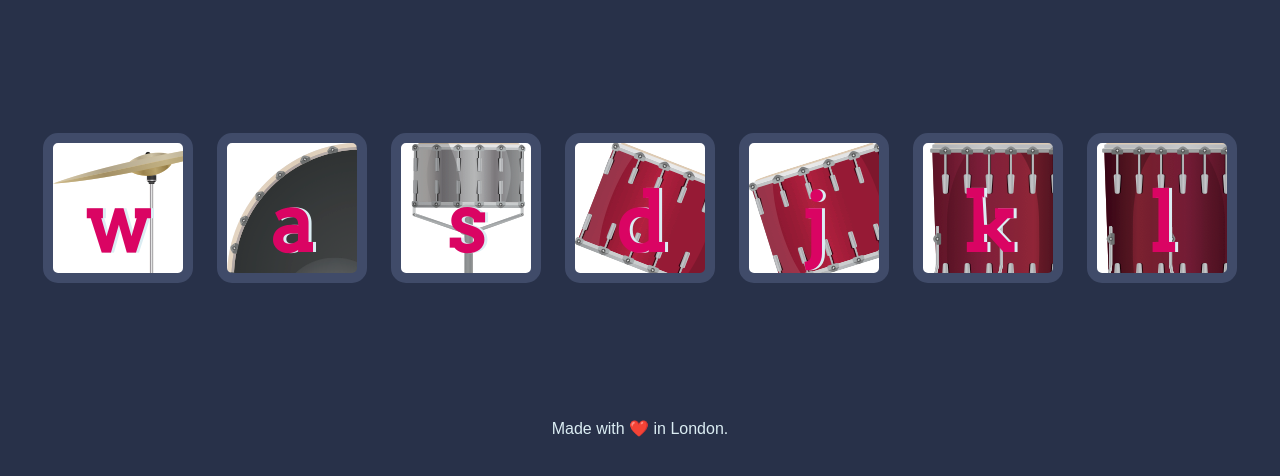
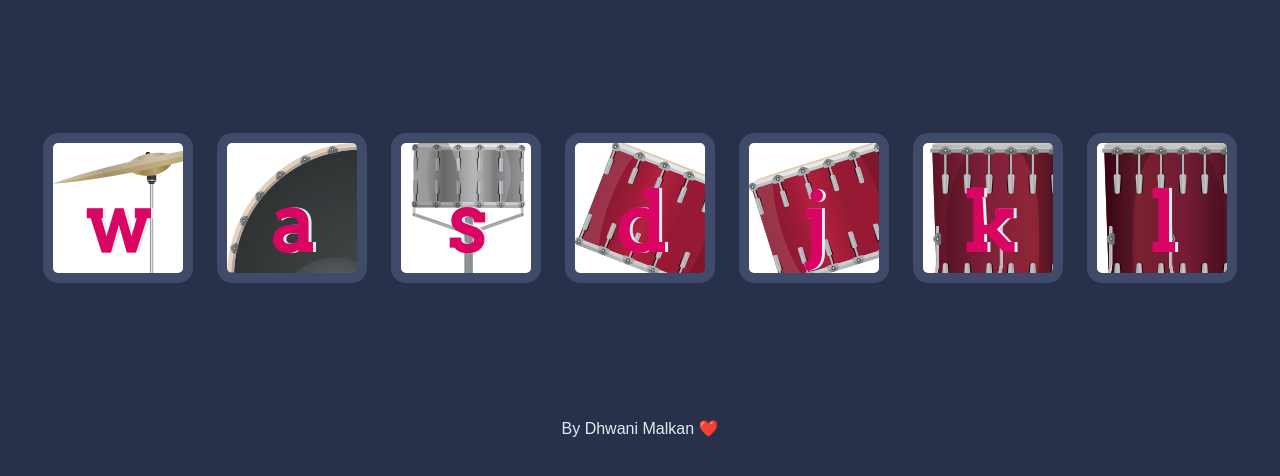
Before and after one commit to Dhwani-Malkan/Drum-kit, a plain HTML site: page index.html in a window 1280 px wide. Shown: the part 156-632 px from the top of the page. Drawn offline with Linux system fonts and the light colour scheme.

Commit message:
Update index.html

```diff
--- a/index.html
+++ b/index.html
@@ -23,7 +23,7 @@
 
 
   <footer>
-    Made with ❤️ in London.
+    By Dhwani Malkan ❤️
   </footer>
   <script src="index.js"></script>
 </body>
```
